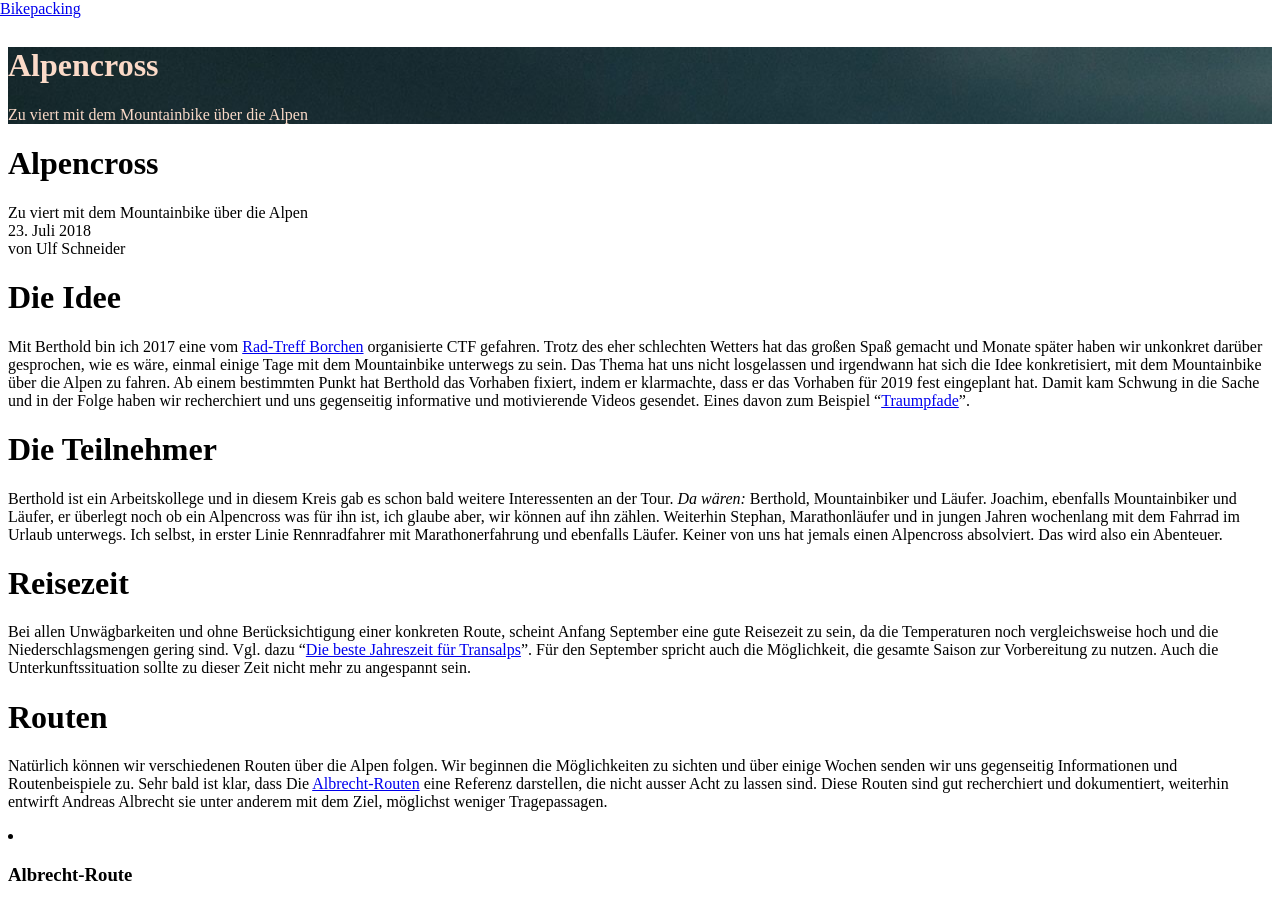
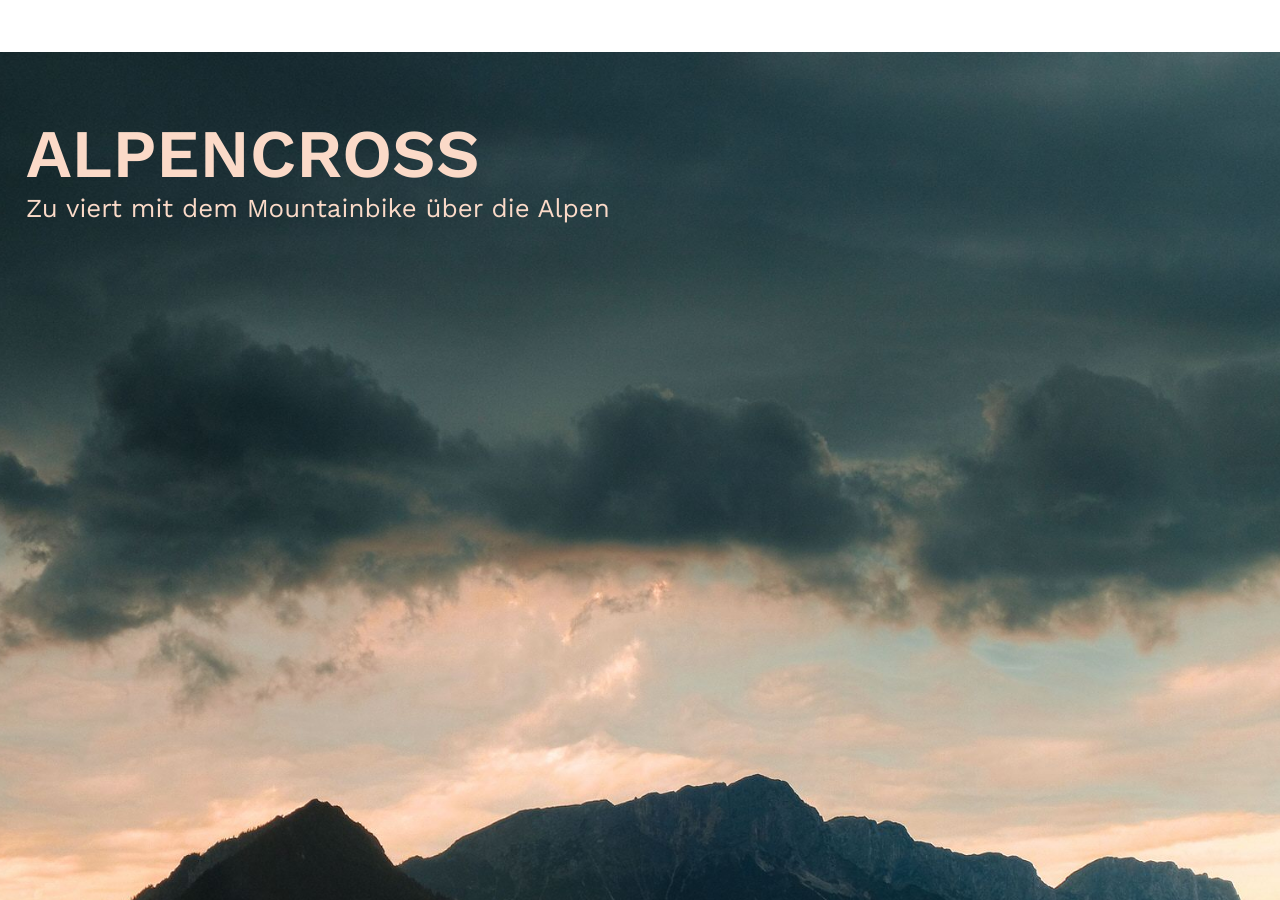
Before and after one commit to ulfschneider/bikepacking, a Jekyll site: the page built from _posts/2018-07-23-alpencross.md, in a window 1280 px wide and 900 px high. Built offline with Jekyll 4.4.1, drawn with Linux system fonts in a browser that asks for light colours.

Commit message:
Playing with paths

```diff
--- a/_includes/footer_scripts.html
+++ b/_includes/footer_scripts.html
@@ -1,4 +1,4 @@
-<script src="/r/dynamic-header.min.js"></script>
+<script src="/bikepacking/r/dynamic-header.min.js"></script>
 <script>
     DynamicHeader.init();
     /*  Without any arguments, DynamicHeader.init() will search for a container
--- a/_includes/head.html
+++ b/_includes/head.html
@@ -1,4 +1,4 @@
-<link rel="stylesheet" href="bikepacking/css/main.css">
+<link rel="stylesheet" href="/bikepacking/css/main.css">
 <meta charset="utf-8">
 <meta http-equiv="X-UA-Compatible" content="IE=edge">
 <meta name="viewport" content="width=device-width initial-scale=1">
--- a/_sass/base.scss
+++ b/_sass/base.scss
@@ -131,11 +131,6 @@ figcaption {
     font-size: $small-font-size;
 }
 
-code {
-    font-family: $code-font-family;
-    font-size: $small-font-size;
-}
-
 strong {
     font-weight: bold;
 }
```
Also changed, not shown: 3 other files.
